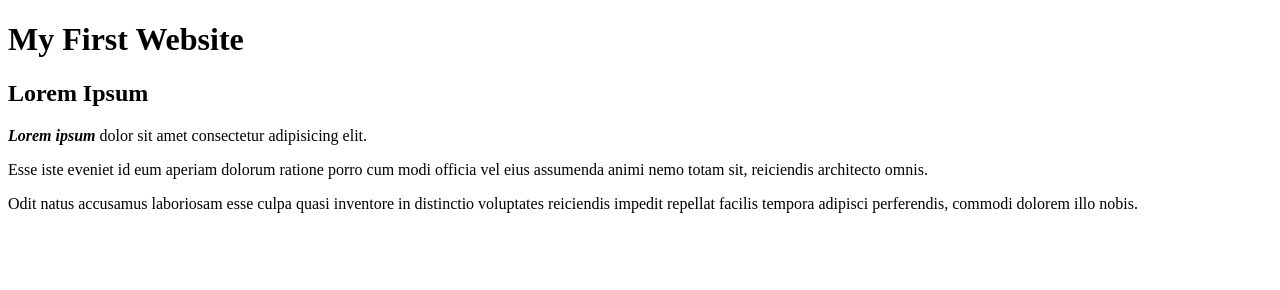
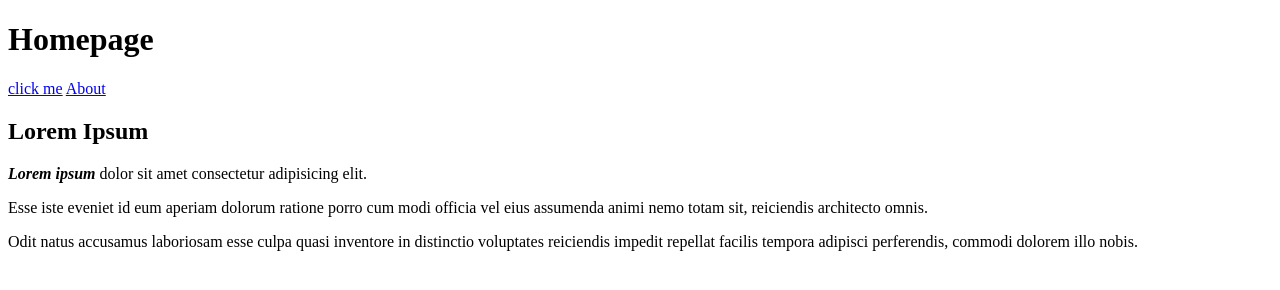
Before and after one commit to karl-perkins/my-first-website, a plain HTML site: page index.html in a window 1280 px wide. Drawn offline with Linux system fonts and the light colour scheme.

Commit message:
Add links to index.html

```diff
--- a/index.html
+++ b/index.html
@@ -5,7 +5,9 @@
 		<title>My First Website</title>
 	</head>
 	<body>
-		<h1>My First Website</h1>
+		<h1>Homepage</h1>
+		<a href="https://www.theodinproject.com/about">click me</a>
+		<a href="./pages/about.html">About</a>
 		<!-- Use Lorem Ipsum as placeholder text -->
 		<h2>Lorem Ipsum</h2>
 		<p>
```
